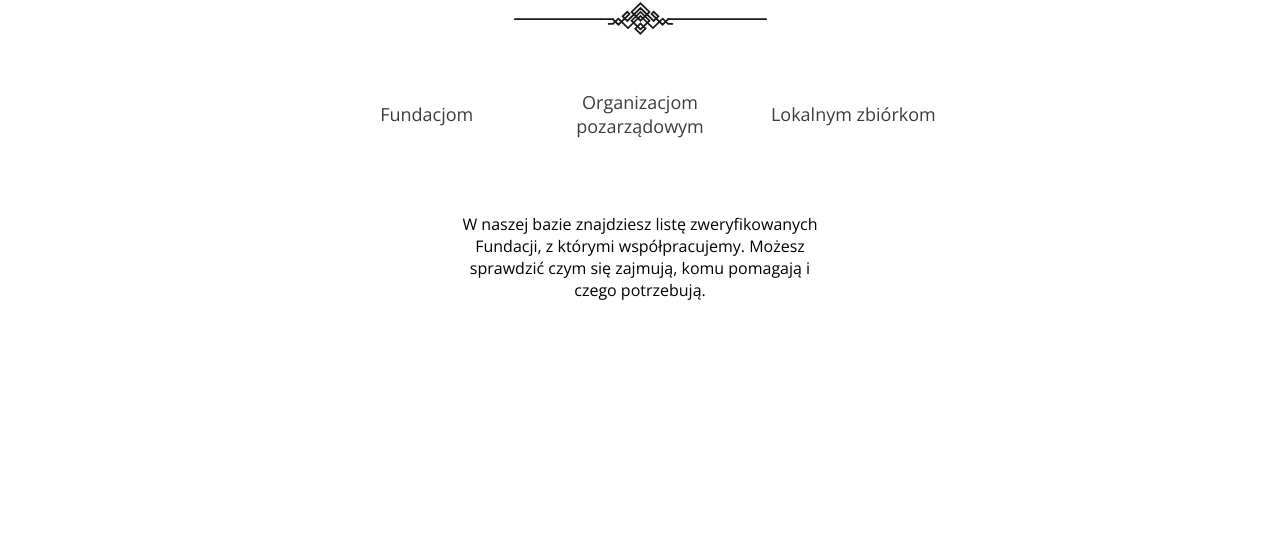
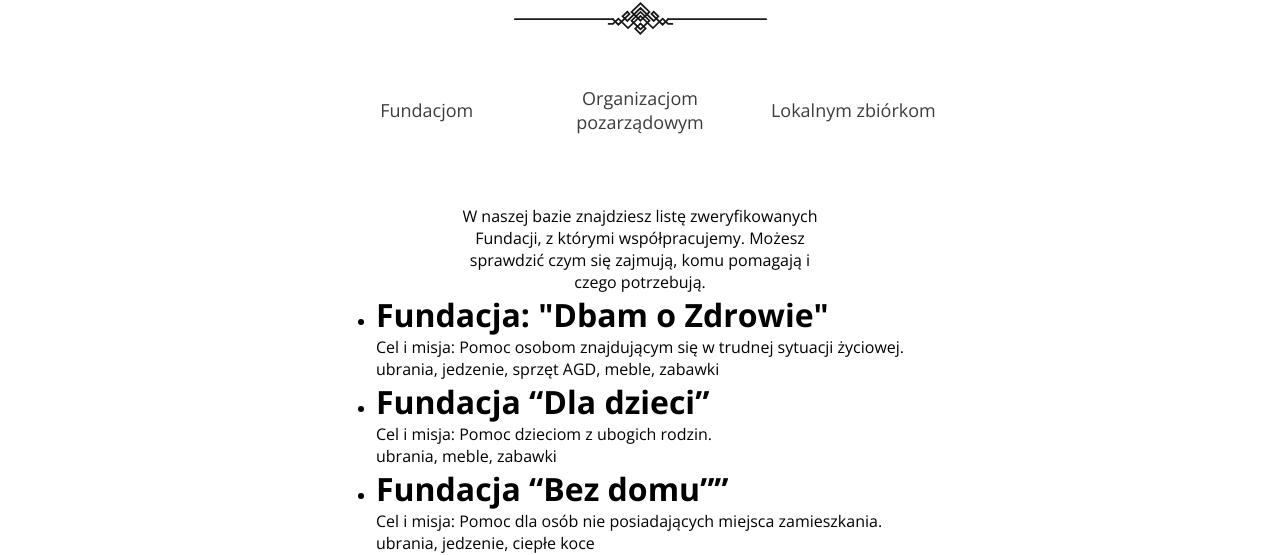
Before and after one commit to JKukielski/portfoliolab, a React (Create React App) app in the folder my-app/: page / in a window 1280 px wide. Shown: the part 2435-2990 px from the top of the page. Before the commit the page ends 2736 px from the top, so only its background shows below. Built offline with nearby package versions, Linux system fonts and the light colour scheme.

Commit message:
functionality of pagination completed - without styling

```diff
--- a/my-app/src/components/Pagination.js
+++ b/my-app/src/components/Pagination.js
@@ -1,23 +1,81 @@
-import React from "react";
+import React, { useState } from "react";
 import "../scss/pagination.scss";
-import PaginationElements from "./PaginationElements";
+import { masterList } from "../constants/listItems";
 
 const Pagination = () => {
+  const [activeTab, setActiveTab] = useState(1);
+  const [currentPage, setCurrentPage] = useState(1);
+  const [perPage, setPerPage] = useState(3);
+
   return (
     <div className="app__pagination">
       <div className="app__pagination-buttons">
-        <button className="app__pagination-btn">Fundacjom</button>
-        <button className="app__pagination-btn">
+        <button
+          onClick={() => {
+            setActiveTab(1);
+            setCurrentPage(1);
+          }}
+          className="app__pagination-btn"
+        >
+          Fundacjom
+        </button>
+        <button
+          onClick={() => {
+            setActiveTab(2);
+            setCurrentPage(1);
+          }}
+          className="app__pagination-btn"
+        >
           Organizacjom <br /> pozarządowym
         </button>
-        <button className="app__pagination-btn">Lokalnym zbiórkom</button>
+        <button
+          onClick={() => {
+            setActiveTab(3);
+            setCurrentPage(1);
+          }}
+          className="app__pagination-btn"
+        >
+          Lokalnym zbiórkom
+        </button>
       </div>
       <div className="app__pagination-description">
         W naszej bazie znajdziesz listę zweryfikowanych Fundacji, z którymi
         współpracujemy. Możesz sprawdzić czym się zajmują, komu pomagają i czego
         potrzebują.
       </div>
-      <PaginationElements />
+      <ul className="app__pagination-list">
+        {masterList[activeTab - 1]
+          .slice(perPage * currentPage - perPage, perPage * currentPage)
+          .map((element, index) => {
+            return (
+              <li key={index}>
+                <h1 className="app__pagination-list_element-heading">
+                  {element.name}
+                </h1>
+                <p className="app__pagination-list_element-description">
+                  {element.description}
+                </p>
+                <p className="app__pagination-list_element-info">
+                  {element.info}
+                </p>
+              </li>
+            );
+          })}
+      </ul>
+      <div className="app__pagination-numbers">
+        {Array(Math.ceil(masterList[activeTab - 1].length / perPage))
+          .fill(1)
+          .map((element, index) => {
+            return (
+              <button
+                className="app__pagination-numbers_btn"
+                onClick={() => setCurrentPage(index + 1)}
+              >
+                {index + 1}
+              </button>
+            );
+          })}
+      </div>
     </div>
   );
 };
--- a/my-app/src/components/PaginationElements.js
+++ b/my-app/src/components/PaginationElements.js
@@ -1,4 +1,4 @@
-import React from "react";
+import React, { useState } from "react";
 import "../scss/paginationElements.scss";
 
 const PaginationElements = () => {
--- /dev/null
+++ b/my-app/src/constants/listItems.js
@@ -0,0 +1,101 @@
+export const masterList = [
+  [
+    {
+      name: 'Fundacja: "Dbam o Zdrowie" ',
+      description:
+        "Cel i misja: Pomoc osobom znajdującym się w trudnej sytuacji życiowej.",
+      info: "ubrania, jedzenie, sprzęt AGD, meble, zabawki",
+    },
+    {
+      name: "Fundacja “Dla dzieci” ",
+      description: "Cel i misja: Pomoc dzieciom z ubogich rodzin.",
+      info: "ubrania, meble, zabawki",
+    },
+    {
+      name: "Fundacja “Bez domu”” ",
+      description:
+        "Cel i misja: Pomoc dla osób nie posiadających miejsca zamieszkania.",
+      info: "ubrania, jedzenie, ciepłe koce",
+    },
+    {
+      name: 'Fundacja: "Dbam o Zdrowie" ',
+      description:
+        "Cel i misja: Pomoc osobom znajdującym się w trudnej sytuacji życiowej.",
+      info: "ubrania, jedzenie, sprzęt AGD, meble, zabawki",
+    },
+    {
+      name: 'Fundacja: "xyz" ',
+      description:
+        "Cel i misja: Pomoc osobom znajdującym się w trudnej sytuacji życiowej.",
+      info: "ubrania, jedzenie, sprzęt AGD, meble, zabawki",
+    },
+    {
+      name: 'Fundacja: "abc" ',
+      description:
+        "Cel i misja: Pomoc osobom znajdującym się w trudnej sytuacji życiowej.",
+      info: "ubrania, jedzenie, sprzęt AGD, meble, zabawki",
+    },
+    {
+      name: 'Fundacja: "def" ',
+      description:
+        "Cel i misja: Pomoc osobom znajdującym się w trudnej sytuacji życiowej.",
+      info: "ubrania, jedzenie, sprzęt AGD, meble, zabawki",
+    },
+    {
+      name: 'Fundacja: "ghi" ',
+      description:
+        "Cel i misja: Pomoc osobom znajdującym się w trudnej sytuacji życiowej.",
+      info: "ubrania, jedzenie, sprzęt AGD, meble, zabawki",
+    },
+  ],
+  [
+    {
+      name: "Organizacja “Lorem Ipsum 1” ",
+      description:
+        "Quis varius quam quisque id diam vel quam elementum pulvinar.",
+      info: "Ut, aliquam, purus, sit, amet",
+    },
+    {
+      name: "Organizacja “Lorem Ipsum 2” ",
+      description:
+        "Hendrerit gravida rutrum quisque non tellus orci ac auctor augue.",
+      info: "Ut, aliquam, purus, sit, amet",
+    },
+    {
+      name: "Organizacja “Lorem Ipsum 3” ",
+      description: "Scelerisque in dictum non consectetur a erat nam.",
+      info: "Mi, quis, hendrerit, dolor",
+    },
+    {
+      name: "Organizacja “Lorem Ipsum 4” ",
+      description:
+        "Quis varius quam quisque id diam vel quam elementum pulvinar.",
+      info: "Ut, aliquam, purus, sit, amet",
+    },
+    {
+      name: "Organizacja “Lorem Ipsum 5” ",
+      description:
+        "Quis varius quam quisque id diam vel quam elementum pulvinar.",
+      info: "Ut, aliquam, purus, sit, amet",
+    },
+  ],
+  [
+    {
+      name: "Zbiórka “Lorem Ipsum 1” ",
+      description:
+        "Quis varius quam quisque id diam vel quam elementum pulvinar.",
+      info: "Egestas, sed, tempus",
+    },
+    {
+      name: "Zbiórka “Lorem Ipsum 2” ",
+      description:
+        "Hendrerit gravida rutrum quisque non tellus orci ac auctor augue.",
+      info: "Ut, aliquam, purus, sit, amet",
+    },
+    {
+      name: "Zbiórka “Lorem Ipsum 3” ",
+      description: "Scelerisque in dictum non consectetur a erat nam.",
+      info: "Mi, quis, hendrerit, dolor",
+    },
+  ],
+];
--- a/my-app/src/scss/pagination.scss
+++ b/my-app/src/scss/pagination.scss
@@ -23,9 +23,10 @@
         color: $textColor;
         font-size: 18px;
         font-weight: 400;
-        padding: 20px;
-        width: 300px;
+        width: 270px;
+        height: 80px;
         text-align: center;
+        cursor: pointer;
 
         &:hover, &:focus {
             border: 1px solid $fadeColor;
```
